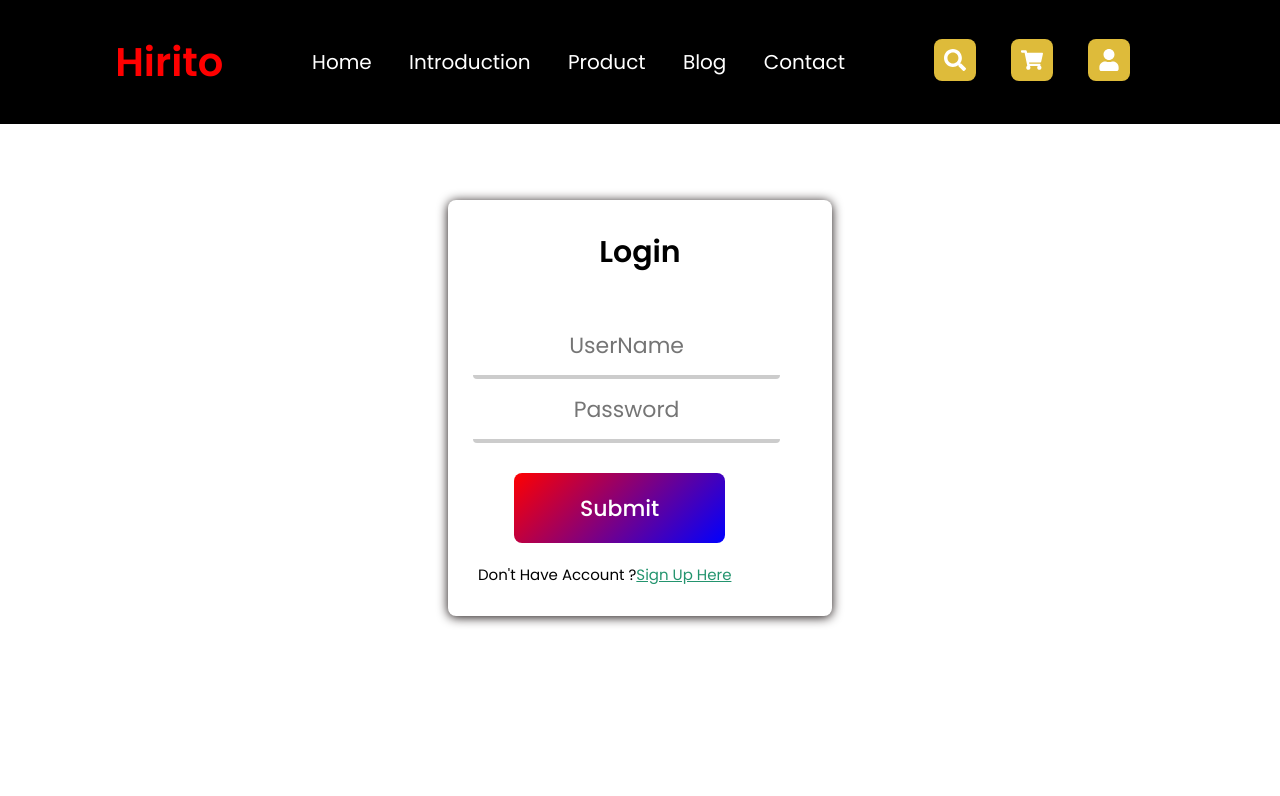
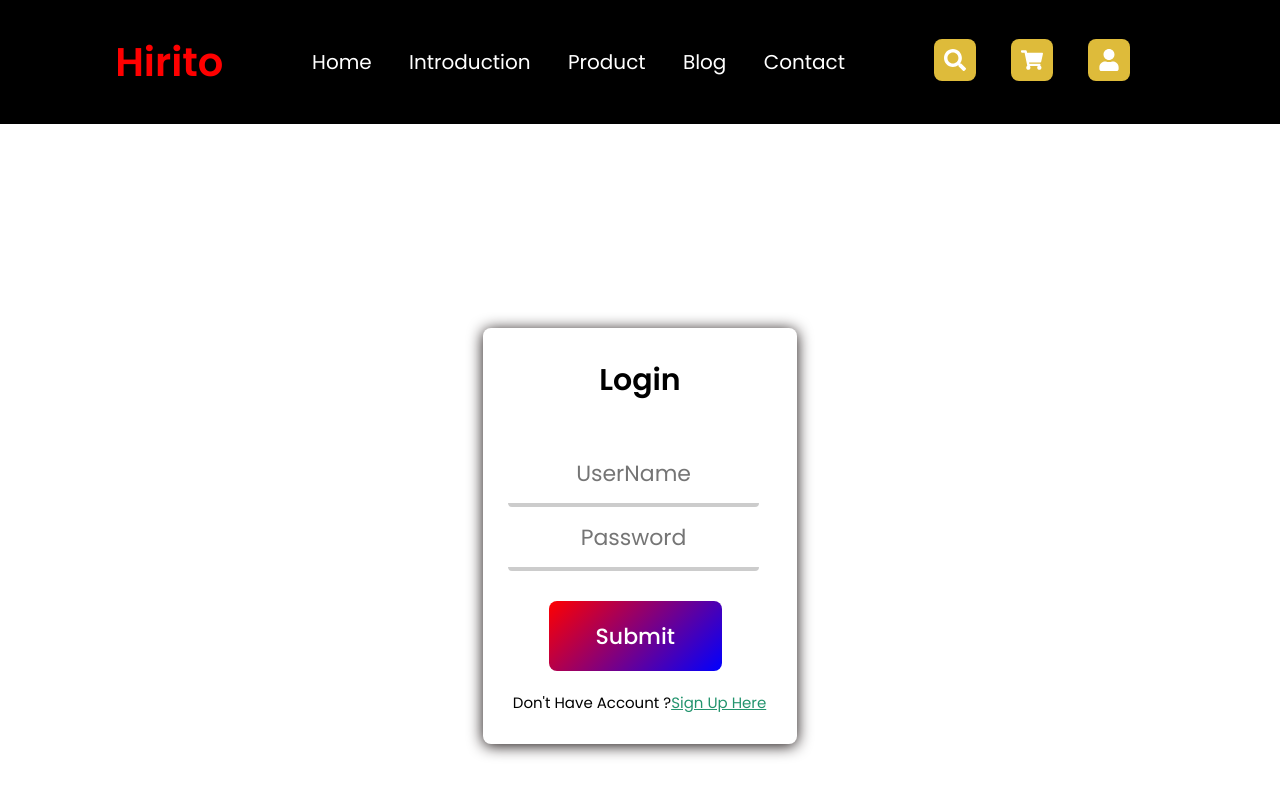
Before and after one commit to trunghi1412/G6_MSIS207.N11.CTTT, a React (Create React App) app in the folder FE/: page /login in a window 1280 px wide. Shown: the top 796 px of the page. Built offline with nearby package versions, Linux system fonts and the light colour scheme; a web font is replaced by a local one.

Commit message:
Update Css for Login and Register

```diff
--- a/FE/src/App.css
+++ b/FE/src/App.css
@@ -5,19 +5,22 @@
     justify-content: space-between;
 }
 
-.container {
-    max-width: 90%;
+ .container {
+    /* max-width: 90%; */
+    max-width: 100%;
+    min-width: 100%;
     /* chỉnh khoảng cách trên dưới trong "container" */
-    margin: auto;
+    /* margin: 45px; */
+    margin: 25px 50px 75px 100px;
     /* margin: 16px; */
-    /* position: relative;
-    width: 100%;
+    /* position: relative; */
+    /* width: 100%;
     height: 100%; */
+ }
 
-}
 
 input, button {
-    border: none;
+    /* border: none; */
     outline: none;
     background-color: none;
 }
@@ -40,3 +43,11 @@ input, button {
 
 
   /*--------btn-primary trong SlideCard.jsx-------------*/
+
+
+  /*------------login and register---------------*/
+  .login-page {
+    display: flex;
+    margin: 128px 116px;
+    justify-content: center;
+}
--- a/FE/src/App.js
+++ b/FE/src/App.js
@@ -13,7 +13,7 @@ import Slide from "./components/homepage/Slide";
 
 function App() {
   return (
-    <div className="page">
+    <div>
       <Header />
       <Switch>
         <Route path="/login" component={LoginPage} />
--- a/FE/src/components/blog/blog.css
+++ b/FE/src/components/blog/blog.css
@@ -1,7 +1,7 @@
 @import url('https://fonts.googleapis.com/css2?family=Rubik+Bubbles&display=swap');
-.container {
+.container-blog {
     height: fit-content;
-   margin-top: 110px;
+    margin-top: 110px;
 }
 
 .blog-avt {
--- a/FE/src/components/blog/blog.jsx
+++ b/FE/src/components/blog/blog.jsx
@@ -11,7 +11,7 @@ import './blog.css'
 const Blog = () => {
 
     return (
-        <div className='container'>
+        <div className='container-blog'>
     {
     Blogimg.map(img => (<img className='blog-avt' src={img} alt=''></img>))
     }
--- a/FE/src/components/footer/footer.css
+++ b/FE/src/components/footer/footer.css
@@ -15,7 +15,7 @@
     margin-top: 6557px;
 }
 
-
+.follow
 .follow-name{
     display: flex;
     flex-direction:column;
--- a/FE/src/components/homepage/Sdata.js
+++ b/FE/src/components/homepage/Sdata.js
@@ -1,26 +1,26 @@
 const Sdata = [
         {
             id: 1,
-            title: "Tỉ mỉ trong từng chi tiết",
-            desc: "Bằng công nghệ hàng đầu & quy trình giám sát chặt chẽ, figure nhật bản có hồn như bản vẽ gốc, thần thái sống động, chi tiết sắc sảo từ tạo hình tới màu sắc",
+            title: "Meticulous in every detail",
+            desc: "With leading technology & strict supervision process, Japanese figures have the soul of the original drawings, vivid aura, sharp details from shape to color.",
             cover: 'https://animestore.vn/wp-content/uploads/2021/09/mo-hinh-goku.jpg'
         },
         {
             id: 2,
-            title: "Dành cho người mới bắt đầu",
-            desc: "Cách phân biệt thật giả, Cách theo dõi lịch phát hành, Cách vệ sinh Figure, Cách sơn",
+            title: "For beginners",
+            desc: "How to distinguish real from fake, How to track the release schedule, How to clean the Figure, How to paint",
             cover: 'https://animestore.vn/wp-content/uploads/2021/09/1.png'
         },
         {
             id: 3,
-            title: "Khi nào 1 Figure có tại Nhật và về Việt Nam",
-            desc: "Chờ có và được cập nhật thông tin trên fanpage và ngày cho phép đặt",
+            title: "When will a Figure be available in Japan and back to Vietnam?",
+            desc: "Waiting to have and be updated information on fanpage and allow booking date",
             cover: 'https://animestore.vn/wp-content/uploads/2021/09/2-1.png'
         },
         {
             id: 4,
-            title: "Nơi trao đổi và bảo hành Figure",
-            desc: "Fig bạn cần người khác có, Fig bạn có người khác cần",
+            title: "Place of exchange and warranty Figure",
+            desc: "Fig you need someone else to have, Fig you have someone else need",
             cover: 'https://animestore.vn/wp-content/uploads/2021/09/4-1.png'
         }
 
--- a/FE/src/components/homepage/homepage.css
+++ b/FE/src/components/homepage/homepage.css
@@ -204,7 +204,7 @@
 
 
 
-@media screen
+/* @media screen
   and (min-device-width: 1200px)
   and (max-device-width: 1600px)
   and (-webkit-min-device-pixel-ratio: 1) {
@@ -216,4 +216,4 @@
   and (max-device-width: 1600px)
   and (-webkit-min-device-pixel-ratio: 2)
   and (min-resolution: 192dpi) {
-}
+} */
--- a/FE/src/components/login/login.css
+++ b/FE/src/components/login/login.css
@@ -40,7 +40,6 @@
     background-color: rgb(73, 92, 18);
     background-position: center;
     background-size: contain;
-
     cursor: pointer;
 }
 
@@ -57,11 +56,10 @@ input {
     text-decoration: none;
 }
 
-
-
-.login-name {
-    width: 40%;
-    height: 3em;
+.login-name-reg {
+    width: 55%;
+    /* height: 3em; */
+    height: 70px;
     background: linear-gradient(135deg, red 0%, blue 100%);
     color: white;
     display: flex;
@@ -72,12 +70,16 @@ input {
     cursor: pointer;
     font-weight: 500;
     font-size: 22px;
+    margin-left: 66px;
+    margin-top: 30px;
 }
 
-.login-name:hover {
-    background: linear-gradient(45deg, rgb(247, 85, 85) 0%, rgb(184, 244, 63) 100%);
+ .login-name-reg:hover {
+    /* background: linear-gradient(45deg, rgb(247, 85, 85) 0%, rgb(184, 244, 63) 100%); */
     color: white;
-}
+    background: linear-gradient(45deg, rgba(248,85,85,0) 2%, rgba(9,9,121,1) 35%, rgba(0,212,255,1) 100%);
+ }
+
 
 .text {
     position: relative;
--- a/FE/src/components/login/login.jsx
+++ b/FE/src/components/login/login.jsx
@@ -31,12 +31,14 @@ const LoginPage = () => {
           alert(res.message);
         } else {
           console.log(res.status);
+          /* A message that will be shown when the user enter wrong username or password. */
           alert("Wrong usename or password !");
         }
       });
   };
 
   return (
+    <div className="login-page">
     <div className="cover">
       <div className="log-name">Login</div>
 
@@ -71,6 +73,7 @@ const LoginPage = () => {
         </div>
       </form>
     </div>
+    </div>
   );
 };
 export default LoginPage;
--- a/FE/src/components/register/register.css
+++ b/FE/src/components/register/register.css
@@ -69,10 +69,11 @@
 
 
 
-.login-name-reg {
+.login-name-reg-1 {
     width: 55%;
     height: 70px;
-    background: linear-gradient(135deg, red 0%, blue 100%);
+    /* background: linear-gradient(135deg, red 0%, blue 100%); */
+    background: linear-gradient(45deg, rgba(94,65,65,0) 7%, rgba(180,69,25,1) 43%, rgba(0,212,255,1) 98%);
     color: white;
     display: flex;
     justify-content: center;
@@ -86,8 +87,9 @@
     margin-top: 30px;
 }
 
-.login-name:hover {
-    background: linear-gradient(45deg, rgb(247, 85, 85) 0%, rgb(184, 244, 63) 100%);
+.login-name-reg-1:hover {
+    /* background: linear-gradient(45deg, rgb(247, 85, 85) 0%, rgb(184, 244, 63) 100%); */
+    background: linear-gradient(45deg, rgba(94,65,65,0) 2%, rgba(34,149,86,1) 38%, rgba(0,212,255,1) 100%);
     color: white;
 }
 
--- a/FE/src/components/register/register.jsx
+++ b/FE/src/components/register/register.jsx
@@ -25,6 +25,7 @@ const Register = () => {
   };
 
   return (
+    <div className="login-page">
     <div className="cover">
       <div className="log-name">Register</div>
 
@@ -56,7 +57,7 @@ const Register = () => {
         />
         <br />
 
-        <button className="login-name-reg" onClick={handleRegister}>
+        <button className="login-name-reg-1" onClick={handleRegister}>
           Submit
         </button>
 
@@ -68,6 +69,7 @@ const Register = () => {
         </div>
       </form>
     </div>
+    </div>
   );
 };
 
```
